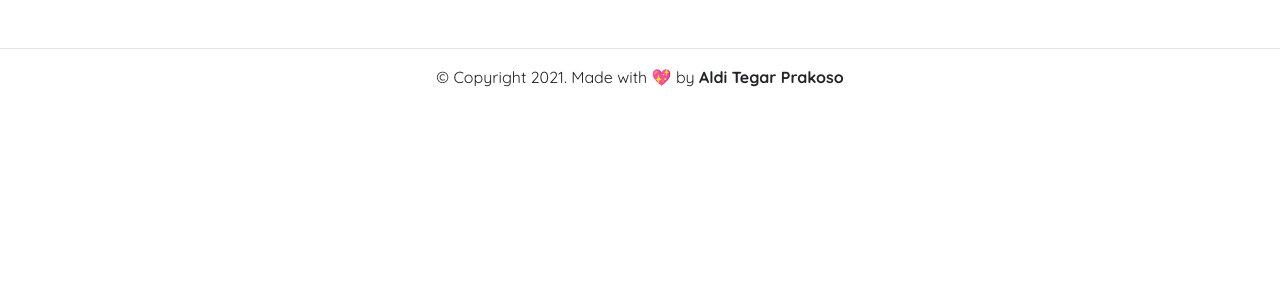
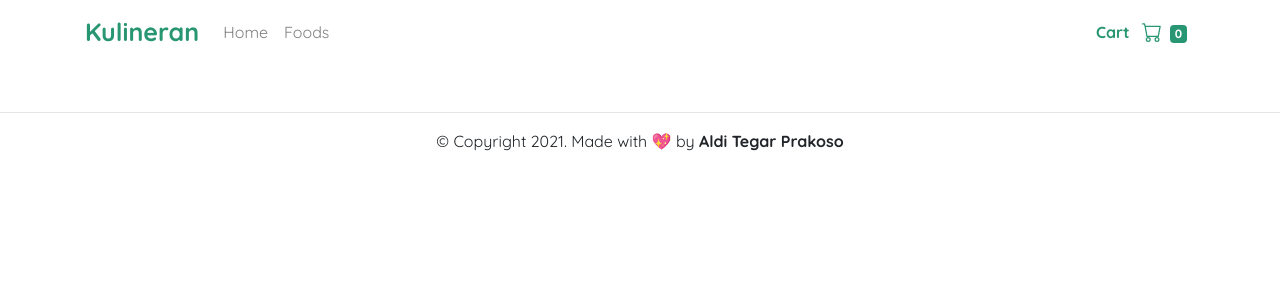
Before and after one commit to alditegarprakoso/kulineran, a Vue app: page /cart in a window 1280 px wide. Shown: the top 300 px of the page. Built offline with nearby package versions, Linux system fonts and the light colour scheme; no server answers; what vue-toast-notification would draw is missing.

Commit message:
membuat halaman Cart dan membuat fungsi jumlah pesanan pada badge cart di navbar

```diff
--- a/src/components/Navbar.vue
+++ b/src/components/Navbar.vue
@@ -30,7 +30,9 @@
             <router-link class="nav-link" to="/cart"
               >Cart
               <b-icon-cart class="ml-2"></b-icon-cart>
-              <span class="badge badge-success ml-2 foods-cart">0</span>
+              <span class="badge badge-success ml-2 foods-cart">
+                {{ jumlah_pesanan.length }}
+              </span>
             </router-link>
           </li>
         </ul>
@@ -40,8 +42,26 @@
 </template>
 
 <script>
+import axios from "axios";
+
 export default {
   name: "Navbar",
+  data() {
+    return {
+      jumlah_pesanan: [],
+    };
+  },
+  methods: {
+    setJumlah(data) {
+      this.jumlah_pesanan = data;
+    },
+  },
+  mounted() {
+    axios
+      .get("http://localhost:3000/keranjangs")
+      .then((response) => this.setJumlah(response.data))
+      .catch((error) => console.log(error));
+  },
 };
 </script>
 
--- a/src/router/index.js
+++ b/src/router/index.js
@@ -3,6 +3,7 @@ import VueRouter from "vue-router";
 import Home from "../views/Home.vue";
 import Foods from "../views/Foods.vue";
 import FoodDetail from "../views/FoodDetail.vue";
+import Cart from "../views/Cart.vue";
 
 Vue.use(VueRouter);
 
@@ -23,6 +24,11 @@ const routes = [
     component: FoodDetail,
   },
   {
+    path: "/cart/",
+    name: "Cart",
+    component: Cart,
+  },
+  {
     path: "/about",
     name: "About",
     // route level code-splitting
--- /dev/null
+++ b/src/views/Cart.vue
@@ -0,0 +1,20 @@
+<template>
+  <div class="Cart">
+    <Navbar />
+  </div>
+</template>
+
+<script>
+import Navbar from "@/components/Navbar.vue";
+// import axios from "axios";
+
+export default {
+  name: "FoodDetail",
+  components: {
+    Navbar,
+  },
+};
+</script>
+
+<style>
+</style>
--- a/src/views/FoodDetail.vue
+++ b/src/views/FoodDetail.vue
@@ -85,6 +85,7 @@ export default {
         axios
           .post("http://localhost:3000/keranjangs", this.order)
           .then(() => {
+            this.$route.push({ path: "/cart" });
             this.$toast.success("Success Booking.", {
               type: "success",
               position: "top-right",
```
